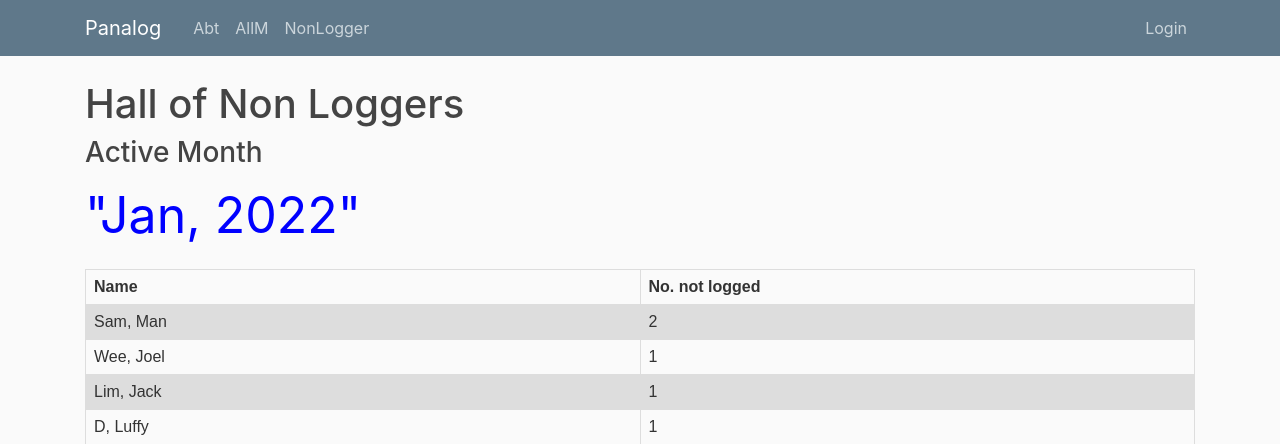
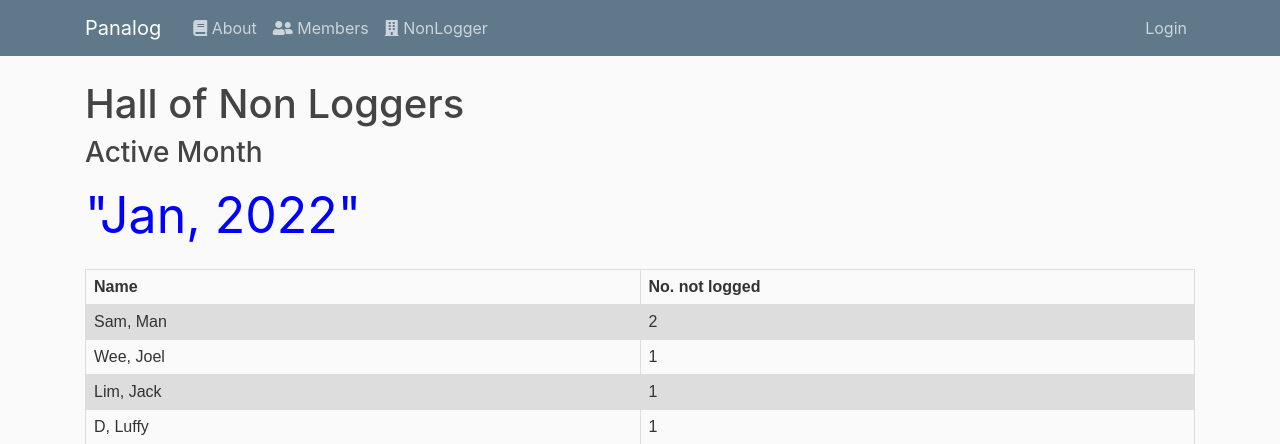
Before and after one commit to joelweeweijie/Panalog, a Django app: page /hall/ in a window 1280 px wide. Shown: the top 444 px of the page. Run offline with Django 4.2, Linux system fonts and the light colour scheme; data comes from the database, SQL or seed files in the repository; both versions use the stored data as it was after the commit; some libraries are stand-ins or nearby versions.

Commit message:
[Fix] CSV uploader Name comma bug
Assignee and Requester contained "," commas which breaks the CSV logic.

Added Icons on Base.html

```diff
--- a/panalog_app/Home/templates/Home/activemonth.html
+++ b/panalog_app/Home/templates/Home/activemonth.html
@@ -2,9 +2,9 @@
 {% block content %}
 
     <h2>Active Month</h2>
-    <h3>{{ active }}</h3>
+    <h3>{{ newactive }}</h3>
 
-<p style="color:blue;font-size:50px;">"{{ tixs.0.date_created|date:"M, Y" }}"</p>
+<p style="color:blue;font-size:50px;">"{{ active.0.date_created|date:"M, Y" }}"</p>
 
 <form action="" method="post">
     {% csrf_token %}
--- a/panalog_app/Home/templates/Home/base.html
+++ b/panalog_app/Home/templates/Home/base.html
@@ -3,7 +3,7 @@
 
         <meta charset="utf-8">
         <meta name="viewport" content="width=device-width, initial-scale=1, shrink-to-fit=no">
-
+        <link rel="stylesheet" href="https://use.fontawesome.com/releases/v5.7.0/css/all.css" integrity="sha384-lZN37f5QGtY3VHgisS14W3ExzMWZxybE1SJSEsQp9S+oqd12jhcu+A56Ebc1zFSJ" crossorigin="anonymous">
         <link rel="stylesheet" href="https://stackpath.bootstrapcdn.com/bootstrap/4.3.1/css/bootstrap.min.css" integrity="sha384-ggOyR0iXCbMQv3Xipma34MD+dH/1fQ784/j6cY/iJTQUOhcWr7x9JvoRxT2MZw1T" crossorigin="anonymous">
 
         {% load static %}
@@ -28,20 +28,21 @@
           </button>
           <div class="collapse navbar-collapse" id="navbarToggle">
             <div class="navbar-nav mr-auto">
-              <a class="nav-item nav-link" href="{% url 'Pana-about' %}">Abt</a>
-                <a class="nav-item nav-link" href="{% url 'Pana-allmem' %}">AllM</a>
-                <a class="nav-item nav-link" href="{% url 'Pana-hall' %}">NonLogger</a>
+
+              <a class="nav-item nav-link" href="{% url 'Pana-about' %}"><i class='fas fa-book'></i> About</a>
+                <a class="nav-item nav-link" href="{% url 'Pana-allmem' %}"><i class='fas fa-user-friends'></i> Members</a>
+                <a class="nav-item nav-link" href="{% url 'Pana-hall' %}"><i class='fas fa-building'></i> NonLogger</a>
                 {% if user.is_authenticated %}
                     {% for group in  request.user.groups.all %}
                         {%  if 'manager' == group.name %}
                 <li class="nav-item dropdown">
-                         <a class="nav-link dropdown-toggle" data-toggle="dropdown" href="#" role="button" aria-haspopup="true" aria-expanded="false">Manager</a>
+                         <a class="nav-link dropdown-toggle" data-toggle="dropdown" href="#" role="button" aria-haspopup="true" aria-expanded="false"><i class='fas fa-balance-scale'></i> Manager</a>
                             <div class="dropdown-menu">
-                              <a class="dropdown-item" href="{% url 'Pana-uploadcsv' %}">Upload CSV</a>
+                              <a class="dropdown-item" href="{% url 'Pana-uploadcsv' %}"><i class='fas fa-file-csv'></i> Upload CSV</a>
                                 <div class="dropdown-divider"></div>
-                              <a class="dropdown-item" href="{% url 'Pana-actmonth' %}">Active Month</a>
+                              <a class="dropdown-item" href="{% url 'Pana-actmonth' %}"><i class='fas fa-chalkboard-teacher'></i> Active Month</a>
                               <div class="dropdown-divider"></div>
-                              <a class="dropdown-item" href="{% url 'Pana-flagtix' %}">Flag Ticket</a>
+                              <a class="dropdown-item" href="{% url 'Pana-flagtix' %}"><i class='far fa-flag'></i> Flag Ticket</a>
                             </div>
                 </li>
                         {% endif %}
@@ -52,9 +53,9 @@
             <!-- Navbar Right Side -->
             <div class="navbar-nav">
                 {% if user.is_authenticated %}
-                <a class="nav-item nav-link" href="{% url 'ticket-create' %}">NewTicket</a>
-                <a class="nav-link font-italic" href="{% url 'profile' %}">Logged in as [{{user.username}}]</a>
-                <a class="nav-item nav-link" href="{% url 'logout' %}">Logout</a>
+                <a class="nav-item nav-link" href="{% url 'ticket-create' %}"><i class='fas fa-ticket-alt'></i> NewTicket</a>
+                <a class="nav-link font-italic" href="{% url 'profile' %}"><i class='fas fa-address-card'></i> Logged in as [{{user.username}}]</a>
+                <a class="nav-item nav-link" href="{% url 'logout' %}"><i class='fas fa-sign-out-alt'></i> Logout</a>
                 {% else %}
               <a class="nav-item nav-link" href="{% url 'login'%}">Login</a>
 <!--              <a class="nav-item nav-link" href="{% url 'register'%}">Register</a>-->
--- a/panalog_app/Home/templates/Home/home.html
+++ b/panalog_app/Home/templates/Home/home.html
@@ -22,7 +22,6 @@ tr:nth-child(even) {
   background-color: #dddddd;
 }
 </style>
-
 <table>
   <tr>
     <th>TicketID</th>
@@ -67,4 +66,6 @@ tr:nth-child(even) {
   {% endif %}
 
 {% endif %}
+
+
 {% endblock content %}
--- a/panalog_app/Home/views.py
+++ b/panalog_app/Home/views.py
@@ -110,6 +110,7 @@ def uploadcsv(request):
     if request.method == 'GET':
         return render(request, 'Home/uploadcsv.html', context)
 
+
     csv_file = request.FILES['file']
     # check if its is a csv file
     if not csv_file.name.endswith('.csv'):
@@ -118,12 +119,24 @@ def uploadcsv(request):
         data_set = csv_file.read().decode('UTF-8')
         io_string = io.StringIO(data_set)
         next(io_string) #skips first line in csv "header"
-        for column in csv.reader(io_string, delimiter=',', quotechar="|"):
+        for column in csv.reader(io_string, delimiter=',', quotechar='"'):
             _, created = Ticket.objects.update_or_create(
                 ticketNo=column[0],
-                assigned=column[1],
-                description=column[2],
-                date_created=column[3]
+                type=column[1],
+                team=column[2],
+                customercode=column[3],
+                assigned=column[4],
+                #assigned=column[4] + column[5],
+                mandays=column[5],
+                description=column[6],
+                changereason=column[7],
+                status=column[8],
+                date_created=column[9],
+                date_targetclose=column[10],
+                date_close=column[11],
+                requester=column[12],
+                reasoncode=column[13],
+                classt=column[14]
             )
         messages.success(request, 'Successfully uploaded')
     return render(request, 'Home/uploadcsv.html', context)
@@ -135,9 +148,9 @@ def export(request):
     response = HttpResponse(content_type='text/csv')
 
     writer = csv.writer(response)
-    writer.writerow(['ticketNo', 'assigned', 'description', 'date_created'])
+    writer.writerow(['ticketNo', 'type', 'team', 'customercode', 'assigned', 'mandays', 'description', 'changereason', 'status', 'date_created', 'date_targetclose', 'date_close', 'requester', 'reasoncode', 'classt'])
 
-    for q in Ticket.objects.all().values_list('ticketNo', 'assigned', 'description', 'date_created'):
+    for q in Ticket.objects.all().values_list('ticketNo', 'type', 'team', 'customercode', 'assigned', 'mandays', 'description', 'changereason', 'status', 'date_created', 'date_targetclose', 'date_close', 'requester', 'reasoncode', 'classt'):
         writer.writerow(q)
 
     response['Content-Disposition'] = 'attachment; filename="ExportedTickets.csv"'
@@ -184,7 +197,8 @@ def search(request):
 @login_required
 @manager_only
 def month(request):
-    tixs = Ticket.objects.filter(classt="Active")
+
+    active_month = Ticket.objects.filter(classt="Active")
     month_selected = ""
     year_selected = ""
     result1 = ""
@@ -196,19 +210,19 @@ def month(request):
 
         result1 = Ticket.objects.filter(date_created__year__gte=year_selected, date_created__month__gte=month_selected,
                                      date_created__year__lte=year_selected, date_created__month__lte=month_selected)
-
+        #make all tickets currently active tickets = Inactive
         Ticket.objects.filter(classt="Active").update(classt="Inactive")
-
+        #make tickets created in specified month Active
         Ticket.objects.filter(date_created__year__gte=year_selected, date_created__month__gte=month_selected,
                               date_created__year__lte=year_selected, date_created__month__lte=month_selected).update(classt="Active")
 
-    active = month_selected + " " + year_selected
+    new_active_month = month_selected + " " + year_selected
 
     context = {
         'title': 'Active Month',
         'result': result1,
-        'active': active,
-        'tixs': tixs,
+        'active': active_month,
+        'newactive': new_active_month,
 
     }
     return render(request, 'Home/activemonth.html', context)
```
Also changed, not shown: panalog_app/db.sqlite3.
